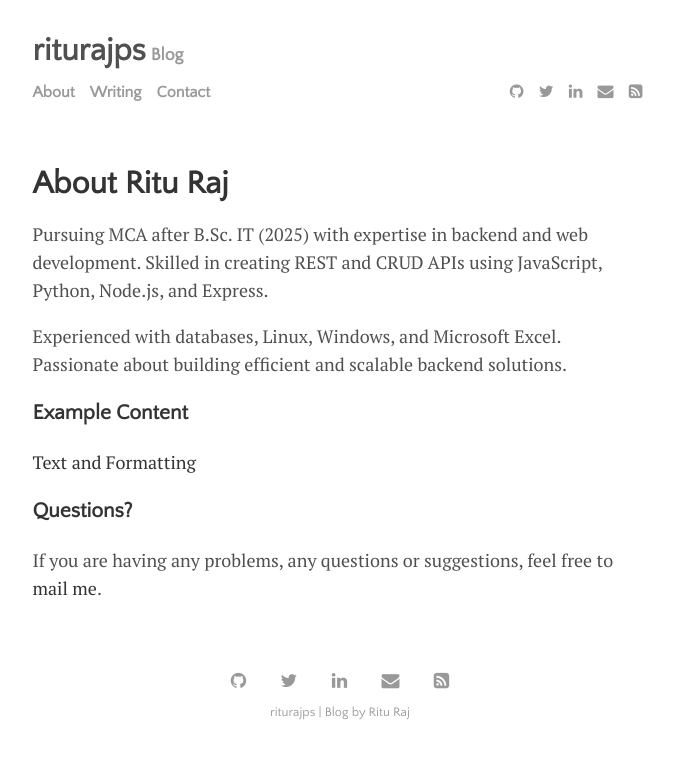
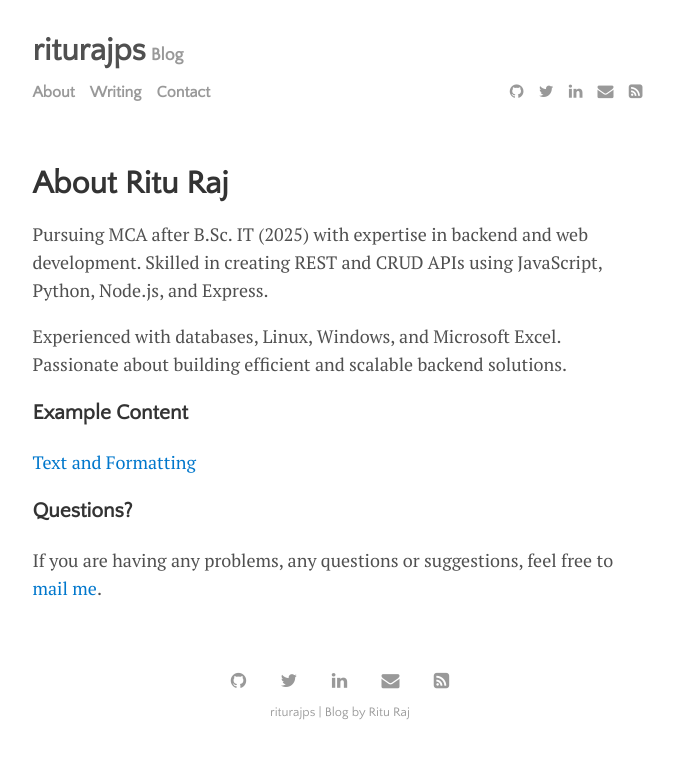
Before and after one commit to theriturajps/theriturajps.github.io, a Jekyll site: the page built from menu/about.md, in a window 1280 px wide. Shown: the top 759 px of the page, without its empty margins (300-974 px from the left). Built offline with Jekyll 4.4.1, drawn with Linux system fonts in a browser that asks for light colours.

Commit message:
Refactor link styles in post.scss for improved accessibility and aesthetics

```diff
--- a/_sass/_post.scss
+++ b/_sass/_post.scss
@@ -3,7 +3,22 @@
 */
 
 article a {
-  text-decoration: dashed;
+  color: #0077cc;
+  text-decoration: none;
+  font-weight: 500;
+  border-bottom: 1px solid transparent;
+  transition: all 0.3s ease;
+}
+
+article a:hover {
+  color: #005fa3;
+  border-bottom: 1px solid #005fa3;
+  text-decoration: none;
+}
+
+article a:focus {
+  outline: 2px dashed #0077cc;
+  outline-offset: 2px;
 }
 
 .post-date {
```
